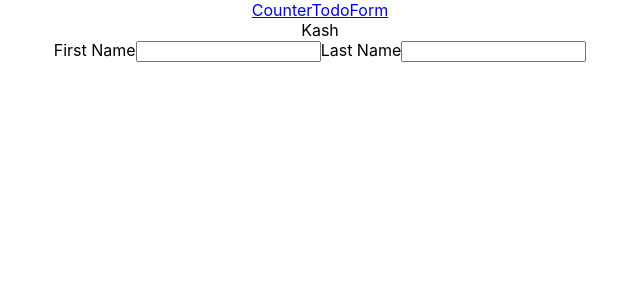
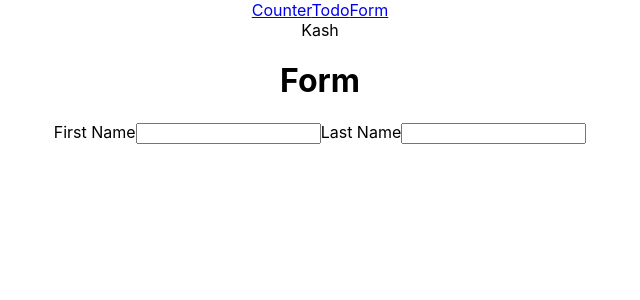
Before and after one commit to Akash-Mair/react-testing-workshop, a React (Create React App) app: page /userform in a window 1280 px wide. Shown: the top 300 px of the page, without its empty margins (320-960 px from the left). Built offline with nearby package versions, Linux system fonts and the light colour scheme.

Commit message:
feat(App): installed dependancies and added titles to the pages

```diff
--- a/package.json
+++ b/package.json
@@ -6,6 +6,8 @@
     "@testing-library/jest-dom": "^4.2.4",
     "@testing-library/react": "^9.5.0",
     "@testing-library/user-event": "^7.2.1",
+    "history": "^5.0.0",
+    "msw": "^0.20.5",
     "react": "^16.13.1",
     "react-dom": "^16.13.1",
     "react-router-dom": "^5.2.0",
@@ -31,5 +33,8 @@
       "last 1 firefox version",
       "last 1 safari version"
     ]
+  },
+  "devDependencies": {
+    "@testing-library/dom": "^7.22.2"
   }
 }
--- a/src/pages/Counter/Counter.js
+++ b/src/pages/Counter/Counter.js
@@ -4,6 +4,7 @@ const Counter = ({ initialCountValue }) => {
     const [count, setCount] = useState(initialCountValue)
     return (
        <div>
+           <h1>Counter</h1>
            <div>{count}</div>
            <button onClick={() => setCount(count + 1)}>Increment</button>
            <button onClick={() => setCount(count - 1)}>Decrement</button>
--- a/src/pages/Form/Form.js
+++ b/src/pages/Form/Form.js
@@ -15,6 +15,7 @@ const UserForm = () => {
 
     return (
        <div>
+            <h1>Form</h1>
             <label htmlFor="first-name-input">First Name</label>
             <input id="first-name-input" name="firstName" onChange={handleChange} value={formData.firstName}/>
             <label htmlFor="last-name-input">Last Name</label>
--- a/src/pages/Todo/Todo.js
+++ b/src/pages/Todo/Todo.js
@@ -12,6 +12,7 @@ const Todo = () => {
 
     return (
         <div>
+            <h1>To do</h1>
             <button onClick={() => fetchTodo()}>Fetch Todo</button>
             {
                 todo != null ?
```
Also changed, not shown: 1 other file (tests, documents, lock files or other folders).
